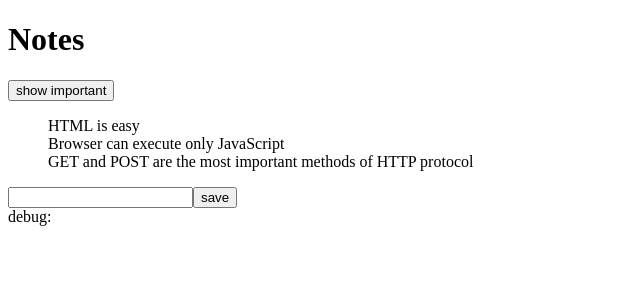
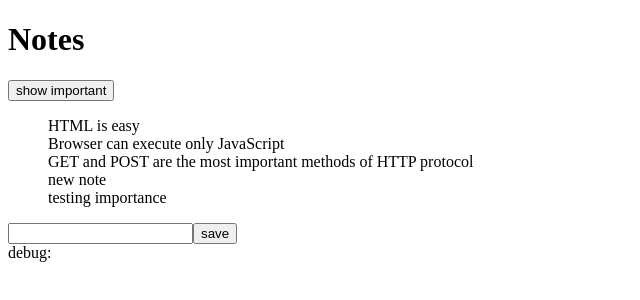
Before and after one commit to filmverse/-Part-2b-Communicating-with-server, a React (Create React App) app in the folder part1b/: page / in a window 1280 px wide. Shown: the top 300 px of the page, without its empty margins (0-640 px from the left). Built offline with nearby package versions, Linux system fonts and the light colour scheme; data requests are answered from the project's data file.

Commit message:
note app has been updated

```diff
--- a/part1b/db.json
+++ b/part1b/db.json
@@ -17,6 +17,18 @@
       "content": "GET and POST are the most important methods of HTTP protocol",
       "date": "2022-1-17T19:20:14.298Z",
       "important": true
+    },
+    {
+      "content": "new note",
+      "date": "2023-01-21T22:07:57.315Z",
+      "important": true,
+      "id": 4
+    },
+    {
+      "content": "testing importance",
+      "date": "2023-01-21T22:08:15.146Z",
+      "important": false,
+      "id": 5
     }
   ]
 }
--- a/part1b/src/App.js
+++ b/part1b/src/App.js
@@ -6,12 +6,10 @@ const App = () => {
 
   const [ notes, setNotes ] = useState([])
   const [ newNote, setNewNote ] = useState('')
-
-  console.log(notes)
+  const [showAll, setShowAll] = useState(true)
 
   const hook = () => {
     axios.get('http://localhost:3001/notes').then(response => {
-      console.log(response.data)
       setNotes(response.data)
     })
   }
@@ -36,12 +34,18 @@ const App = () => {
     setNewNote(event.target.value)
   }
 
+  const notesToShow = showAll
+    ? notes
+    : notes.filter(note => note.important === true)
+
   return (
     <div>
     <h1>Notes</h1>
-      <button>show important</button>
+      <button onClick={() => setShowAll(!showAll)}>
+        show {showAll ? 'important' : 'all'}
+      </button>
       <ul>
-        {notes.map(notemap => <Note key={notemap.id} note={notemap} />)}
+        {notesToShow.map(notemap => <Note key={notemap.id} note={notemap} />)}
       </ul>
       <form onSubmit={addNote}>
         <input value={newNote} onChange={handleNoteChange} />
```
